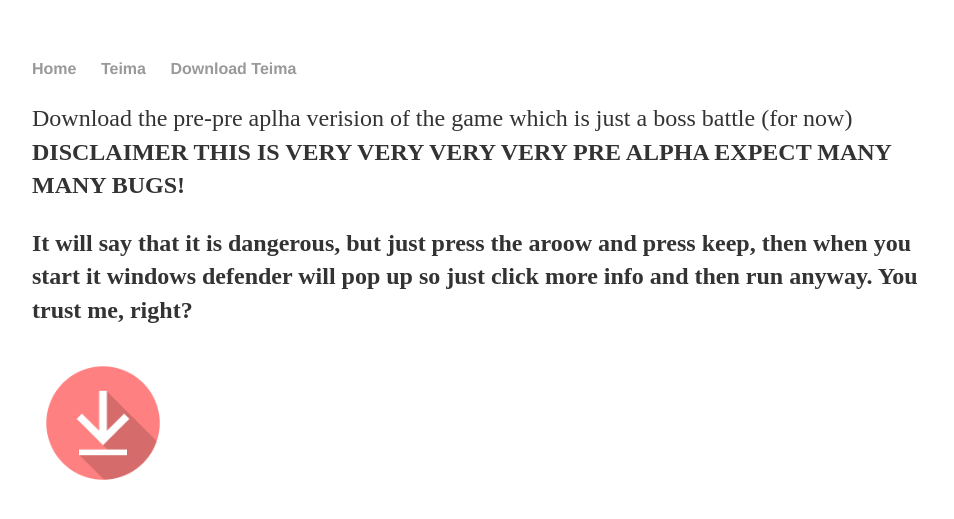
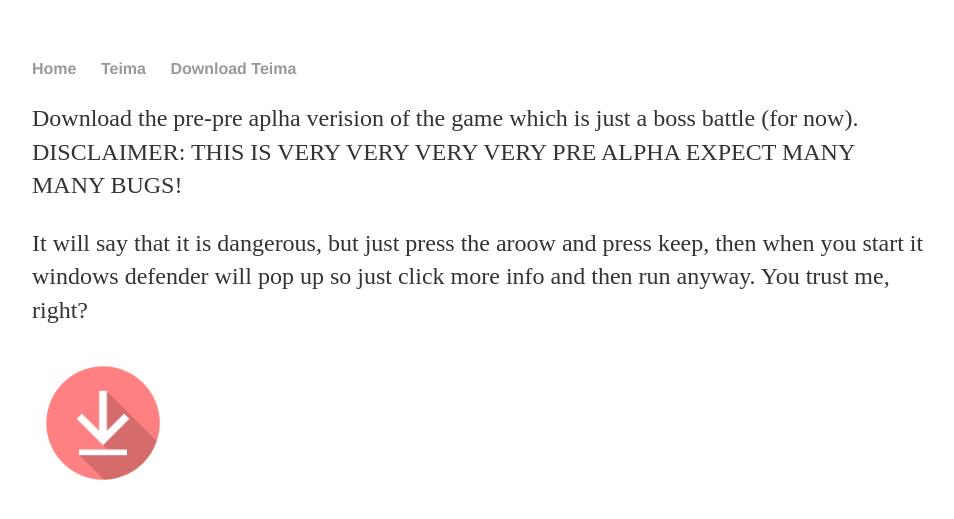
Before and after one commit to BardyBard/BardyBard.github.io, a Jekyll site: the page built from DownloadTeima.html, in a window 1280 px wide. Shown: the top 519 px of the page, without its empty margins (160-1114 px from the left). Built offline with Jekyll 4.4.1, drawn with Linux system fonts in a browser that asks for light colours.

Commit message:
Update DownloadTeima.html

```diff
--- a/DownloadTeima.html
+++ b/DownloadTeima.html
@@ -3,7 +3,7 @@ layout: default
 title: Download Teima
 ---
 <div class="blurb">
-	<p> Download the pre-pre aplha verision of the game which is just a boss battle (for now) <b>DISCLAIMER<b> THIS IS VERY VERY VERY VERY PRE ALPHA EXPECT MANY MANY BUGS!</p>
+	<p> Download the pre-pre aplha verision of the game which is just a boss battle (for now). DISCLAIMER: THIS IS VERY VERY VERY VERY PRE ALPHA EXPECT MANY MANY BUGS!</p>
 	<p> It will say that it is dangerous, but just press the aroow and press keep, then when you start it windows defender will pop up so just click more info and then run anyway. You trust me, right? <p>
 </div><!-- /.blurb -->
 <a href="/Teima.exe" download>
```
